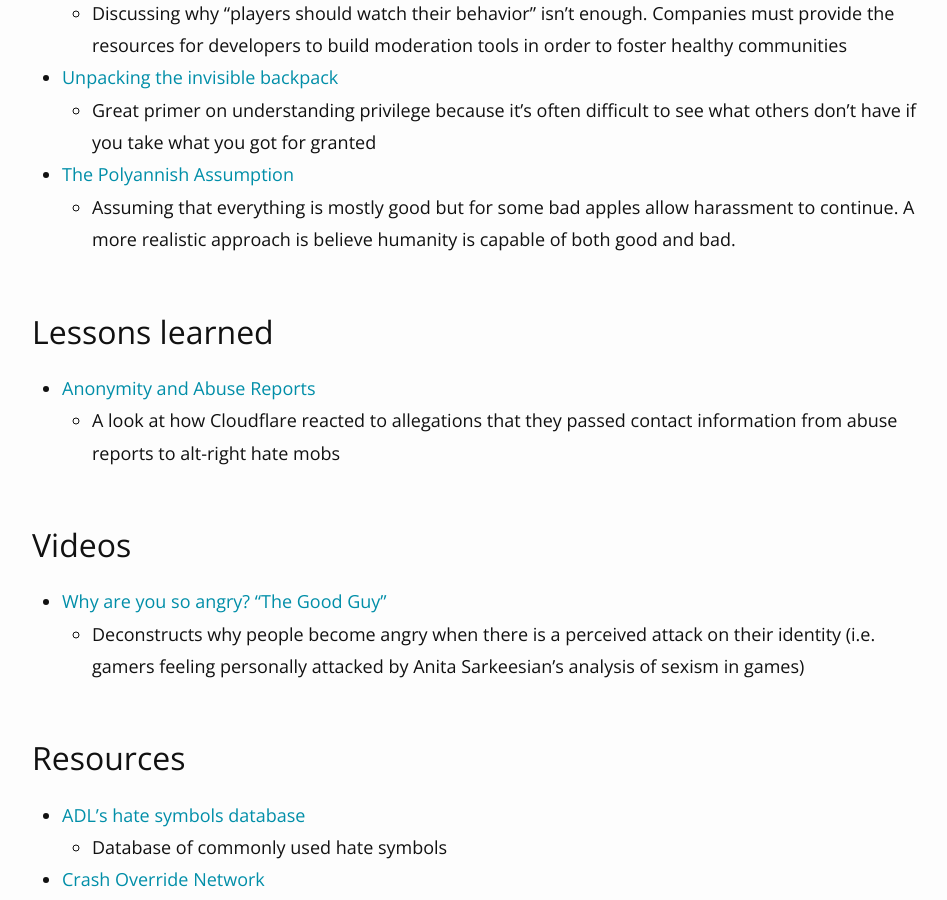
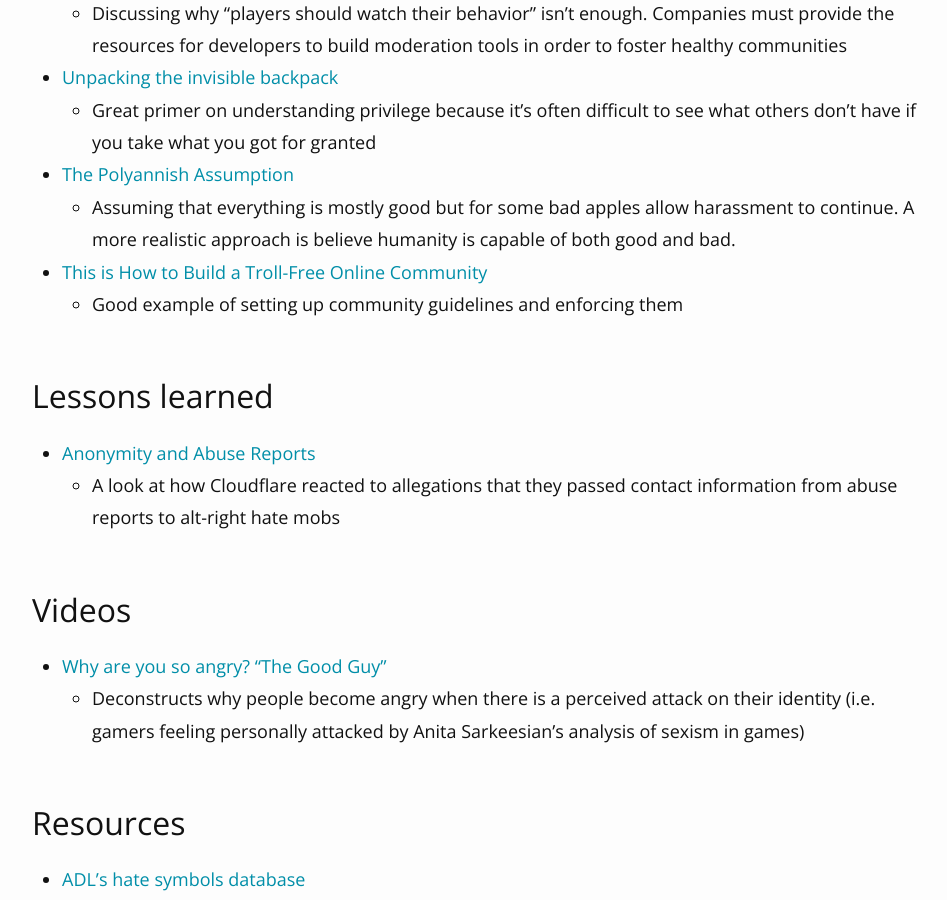
Before and after one commit to dmleong/dmleong.github.io, a Jekyll site: the page built from recommended-readings.md, in a window 1280 px wide and 900 px high, scrolled down 2956 px. Shown: the whole window, without its empty margins (156-1103 px from the left). Built offline with Jekyll 4.4.1, drawn with Linux system fonts in a browser that asks for light colours.

Commit message:
Update recommended-readings.md

```diff
--- a/recommended-readings.md
+++ b/recommended-readings.md
@@ -74,6 +74,8 @@ Examined Through Hate Speech](http://comp.social.gatech.edu/papers/cscw18-chand-
   * Great primer on understanding privilege because it's often difficult to see what others don't have if you take what you got for granted
 * [The Polyannish Assumption](https://stratechery.com/2017/the-pollyannish-assumption/)
   * Assuming that everything is mostly good but for some bad apples allow harassment to continue. A more realistic approach is believe humanity is capable of both good and bad.
+* [This is How to Build a Troll-Free Online Community](https://www.fastcompany.com/40543021/this-is-how-to-build-a-troll-free-online-community)
+  * Good example of setting up community guidelines and enforcing them
 
 ## Lessons learned
 * [Anonymity and Abuse Reports](https://blog.cloudflare.com/anonymity-and-abuse-reports/)
```
